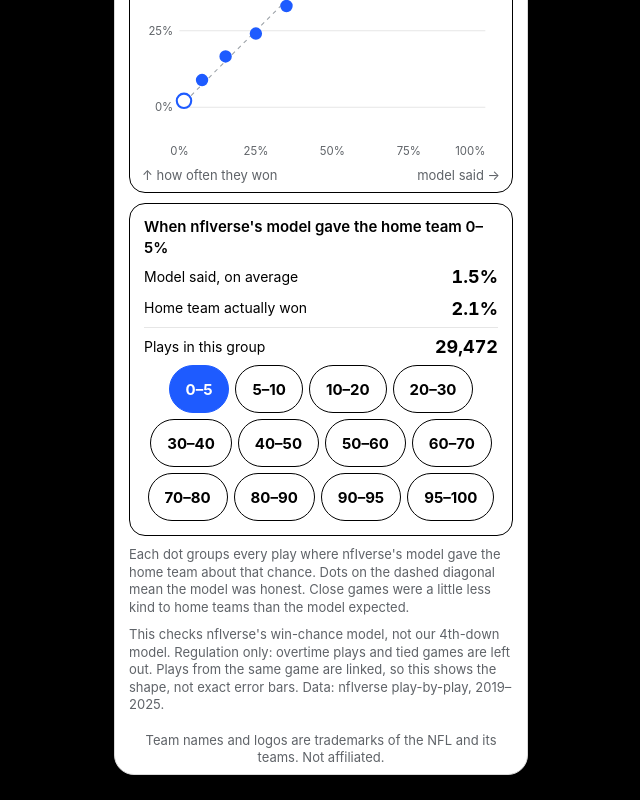
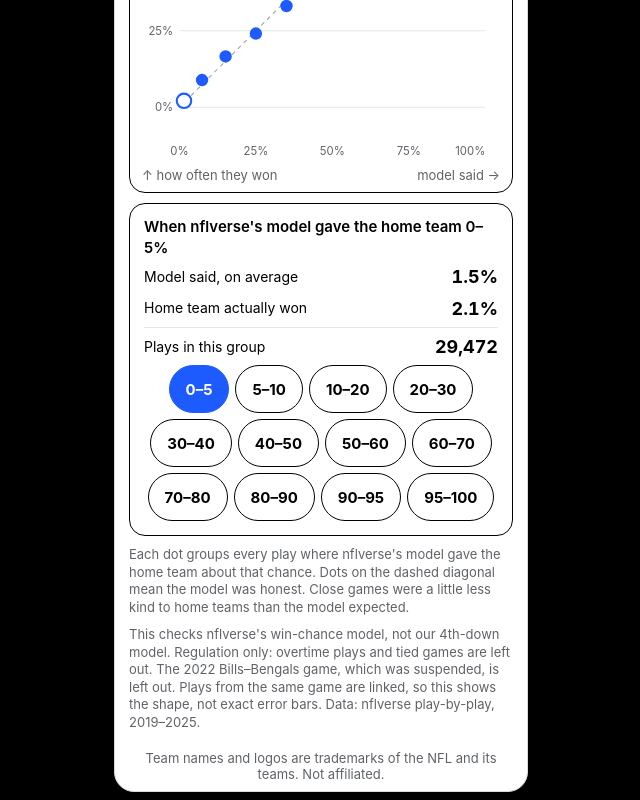
Before and after one commit to nmpy7knjd8-code/nfl-analytics-simulator, a Next.js app in the folder frontend/: page /calibration in a window 1280 px wide. Shown: the part 383-1183 px from the top of the page, without its empty margins (319-959 px from the left). Built offline with nearby package versions, Linux system fonts and the light colour scheme.

Commit message:
D2: note the suspended 2022 Bills–Bengals game is left out

```diff
--- a/frontend/components/CalibrationChart.tsx
+++ b/frontend/components/CalibrationChart.tsx
@@ -56,7 +56,7 @@ export function CalibrationChart() {
         Each dot groups every play where nflverse&apos;s model gave the home team about that chance. Dots on the dashed diagonal mean the model was honest. Close games were a little less kind to home teams than the model expected.
       </p>
       <p className="kb-note">
-        This checks nflverse&apos;s win-chance model, not our 4th-down model. Regulation only: overtime plays and tied games are left out. Plays from the same game are linked, so this shows the shape, not exact error bars. Data: nflverse play-by-play, 2019–2025.
+        This checks nflverse&apos;s win-chance model, not our 4th-down model. Regulation only: overtime plays and tied games are left out. The 2022 Bills–Bengals game, which was suspended, is left out. Plays from the same game are linked, so this shows the shape, not exact error bars. Data: nflverse play-by-play, 2019–2025.
       </p>
       <Trademark />
     </div>
```
